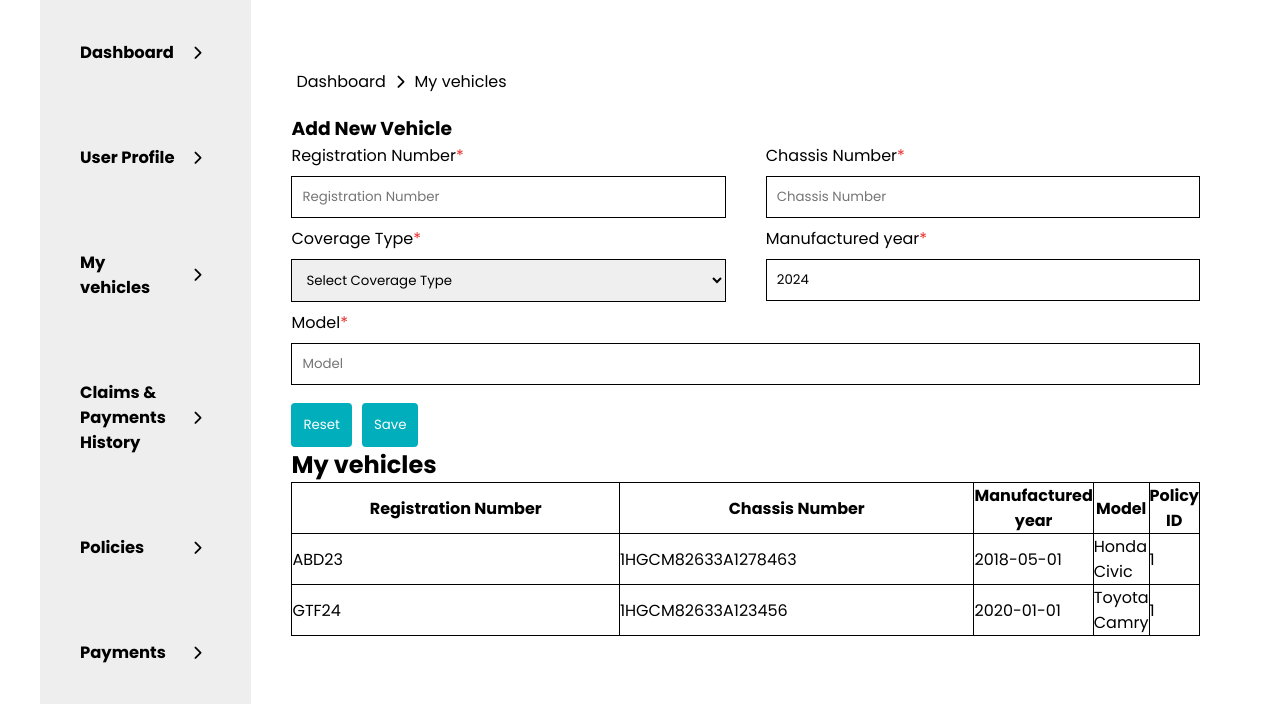
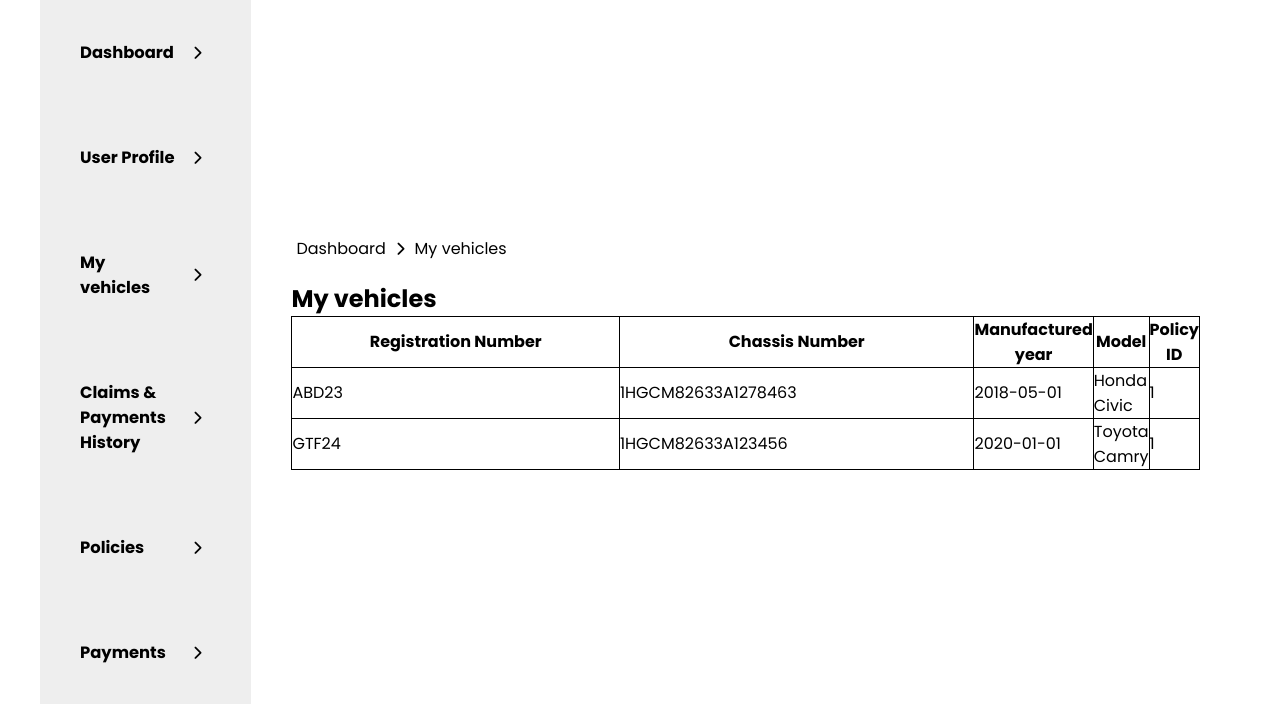
Before and after one commit to dishani02/Vehicle-Insurance-Management-System, a PHP site: page /my-vehicles.php in a window 1280 px wide. Shown: the part 68-772 px from the top of the page. Run offline with PHP 8.4, Linux system fonts and the light colour scheme; a user stored in the database is signed in; data comes from the database, SQL or seed files in the repository; some libraries are stand-ins or nearby versions.

Commit message:
update sql

```diff
--- a/my-vehicles.php
+++ b/my-vehicles.php
@@ -116,80 +116,7 @@
                 <div class="content">
 
                     <div class="flex flex-col">
-                        <form action="my-vehicles.php" method="post">
 
-                        <h3>Add New Vehicle</h3>
-
-                            <div class="flex flex-row form">
-                                <div class="form-item flex flex-col">
-                                    <label for="">Registration Number<span class="required">*</span></label>
-                                    <input type="text" name="vehicle_id" placeholder="Registration Number" max="7" min="6">
-                                    <?php
-                                        if(isset($messages) && !empty($messages['vehicle_id'])) {
-                                            echo '<div class="error required">'.$messages['vehicle_id'].'</div>';
-                                        }
-                                    ?>
-                                </div>
-
-                                <div class="form-item flex flex-col">
-                                    <label for="">Chassis Number<span class="required">*</span></label>
-                                    <input type="text" name="chassis_no" placeholder="Chassis Number">
-                                    <?php
-                                        if(isset($messages) && !empty($messages['chassis_no'])) {
-                                            echo '<div class="error required">'.$messages['chassis_no'].'</div>';
-                                        }
-                                    ?>
-                                </div>
-                            </div>
-
-                            <div class="flex flex-row form">
-                                <div class="form-item flex flex-col">
-                                    <label for="">Coverage Type<span class="required">*</span></label>
-                                    <select name="coverage_type" id="">
-                                        <option value="">Select Coverage Type</option>
-                                        <option value="1">Third Party</option>
-                                        <option value="2">Comprehensive</option>
-                                    </select>
-                                    <?php
-                                        if(isset($messages) && !empty($messages['coverage_type'])) {
-                                            echo '<div class="error required">'.$messages['coverage_type'].'</div>';
-                                        }
-                                    ?>
-                                </div>
-
-                                <div class="form-item flex flex-col">
-                                    <label for="">Manufactured year<span class="required">*</span></label>
-                                    <input type="number" min="1900" max="2099" step="1" value="2024" name="year" placeholder="Manufactured year" />
-                                    <?php
-                                        if(isset($messages) && !empty($messages['year'])) {
-                                            echo '<div class="error required">'.$messages['year'].'</div>';
-                                        }
-                                    ?>
-                                </div>
-                            </div>
-
-                            <div class="flex flex-row form">
-                                <div class="form-item flex flex-col">
-                                    <label for="">Model<span class="required">*</span></label>
-                                    <input type="text" name="model" placeholder="Model">
-                                    <?php
-                                        if(isset($messages) && !empty($messages['model'])) {
-                                            echo '<div class="error required">'.$messages['model'].'</div>';
-                                        }
-                                    ?>
-                                </div>
-                            </div>
-
-
-                            <div class="flex" style="margin-top: 10px">
-                                <button type="reset"  class="btn btn-primary"
-                                    style="margin-right: 10px;">Reset</button>
-                                <button type="submit" name="submit" class="btn btn-primary"
-                                    style="margin-right: 10px;">Save</button>
-                            </div>
-
-
-                        </form>
                     </div>
 
                     <div>
```
Also changed, not shown: database/drive_peak.sql (+32 -23 lines), my-policies.php (+27 -0 lines).
